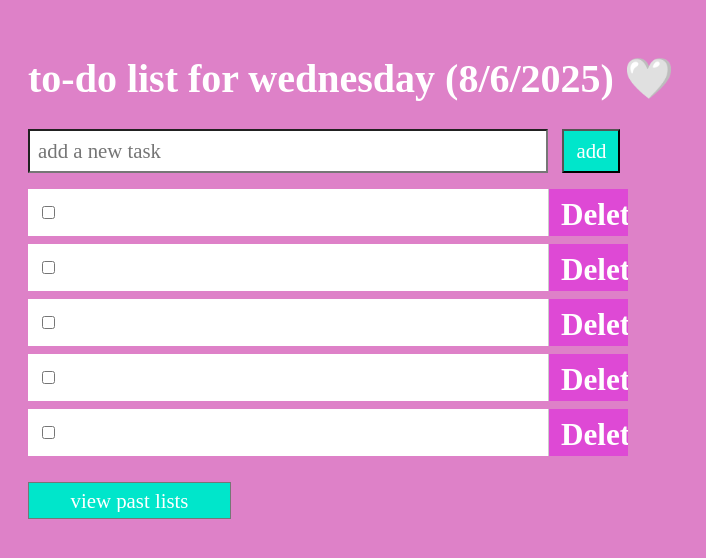
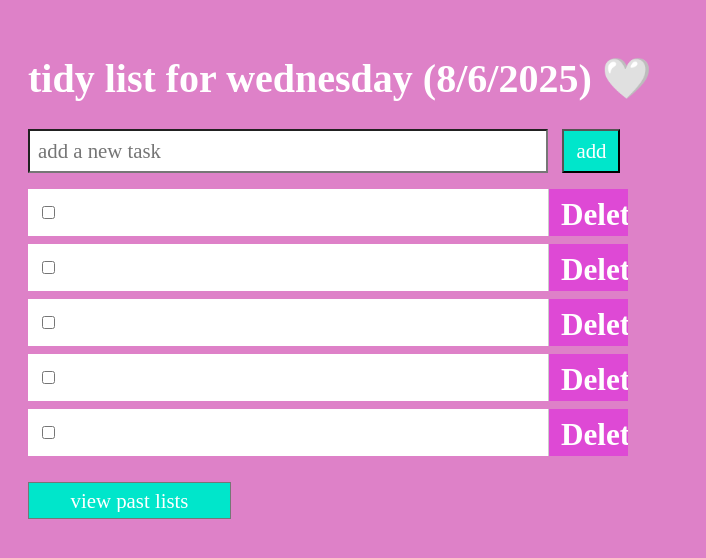
Before and after one commit to lakellie/daily-tidy, a plain HTML site: page index.html in a window 1280 px wide. Shown: the whole page, without its empty margins (0-706 px from the left). Drawn offline with Linux system fonts and the light colour scheme; a web font is replaced by a local one.

Commit message:
Update index.html

```diff
--- a/index.html
+++ b/index.html
@@ -8,7 +8,7 @@
   <link rel=”apple-touch-icon” href=”https://github.com/lakellie/daily-to-do/blob/main/Screen%20Shot%202025-06-16%20at%2011.00.39%20PM.png?raw=true”/>
 </head>
 <body>
-    <h1>to-do list for <span id="date"></span> 🤍</h1>
+    <h1>tidy list for <span id="date"></span> 🤍</h1>
     <input type="text" id="new-task" placeholder="add a new task" />
     <button onclick="addTask()">add</button>
 
```
